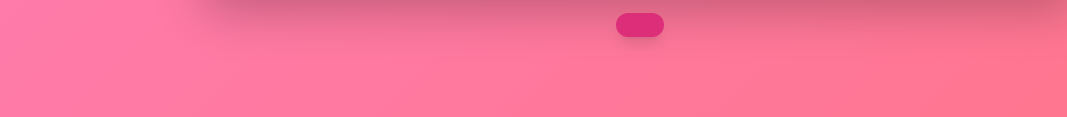
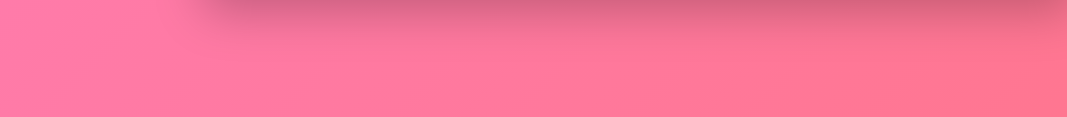
Before and after one commit to naimalmas/Virtual_gf, a plain HTML site: page index.html in a window 1280 px wide. Shown: the part 731-848 px from the top of the page, 0-1067 px from the left. Drawn offline with nearby package versions, Linux system fonts and the light colour scheme.

Commit message:
Updated latest code

```diff
--- a/index.html
+++ b/index.html
@@ -421,14 +421,14 @@
   </div>
 
   <!-- Daily Tip -->
-  <div
+  <!-- <div
     id="daily-tip"
     class="fixed bottom-8 left-1/2 -translate-x-1/2 bg-pink-600 bg-opacity-90 rounded-3xl px-6 py-3 text-white font-semibold text-lg shadow-lg cursor-default select-none z-50"
     role="alert"
     aria-live="polite"
   >
     Loading romantic tip...
-  </div>
+  </div> -->
 
   <!-- Audio element for background music -->
   <audio id="bg-music" loop autoplay hidden>
@@ -896,12 +896,12 @@
       "রোম্যান্স সুখী জীবনের গোপন উপাদান।",
       "তুমি আর আমি, আমরা একটি নিখুঁত সুর তৈরি করি।",
     ];
-    function showDailyTip() {
-      const today = new Date().getDate();
-      const tipArr = currentLanguage() === "en" ? dailyTipsEN : dailyTipsBN;
-      const tip = tipArr[today % tipArr.length];
-      dailyTipEl.textContent = tip;
-    }
+    // function showDailyTip() {
+    //   const today = new Date().getDate();
+    //   const tipArr = currentLanguage() === "en" ? dailyTipsEN : dailyTipsBN;
+    //   const tip = tipArr[today % tipArr.length];
+    //   dailyTipEl.textContent = tip;
+    // }
 
     // Voice recognition setup
     const SpeechRecognition = window.SpeechRecognition || window.webkitSpeechRecognition;
```
